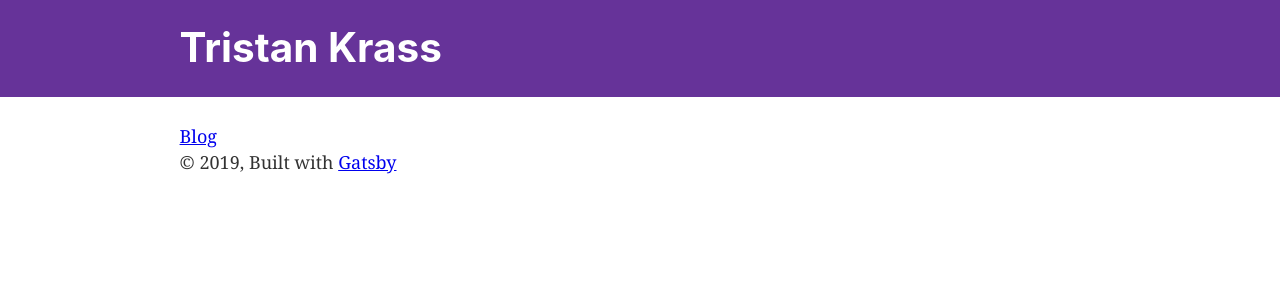
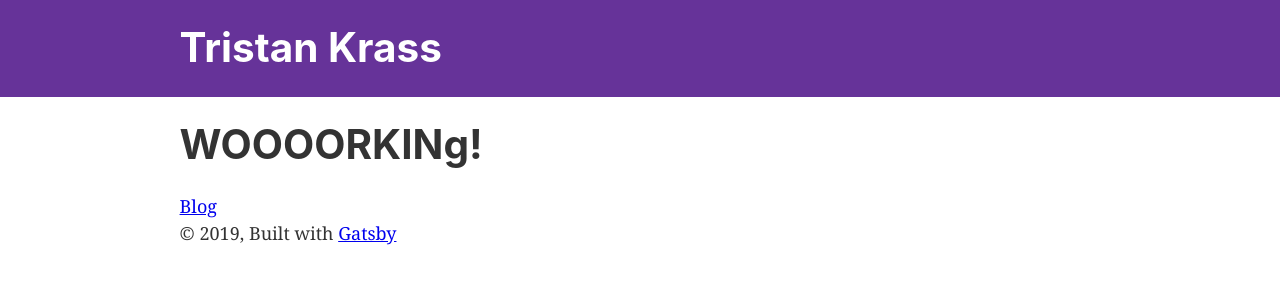
Before and after one commit to tristankrass/tristan.ee, a Gatsby site: page / in a window 1280 px wide. Built offline with nearby package versions, Linux system fonts and the light colour scheme; Gatsby itself is replaced by a stand-in of ours.

Commit message:
WOOOORKINg

```diff
--- a/src/pages/index.js
+++ b/src/pages/index.js
@@ -8,7 +8,7 @@ import SEO from '../components/seo';
 const IndexPage = () => (
   <Layout>
     <SEO title="Home" />
-
+    <h1>WOOOORKINg!</h1>
     <Link to="/page-2/">Blog</Link>
   </Layout>
 );
```
